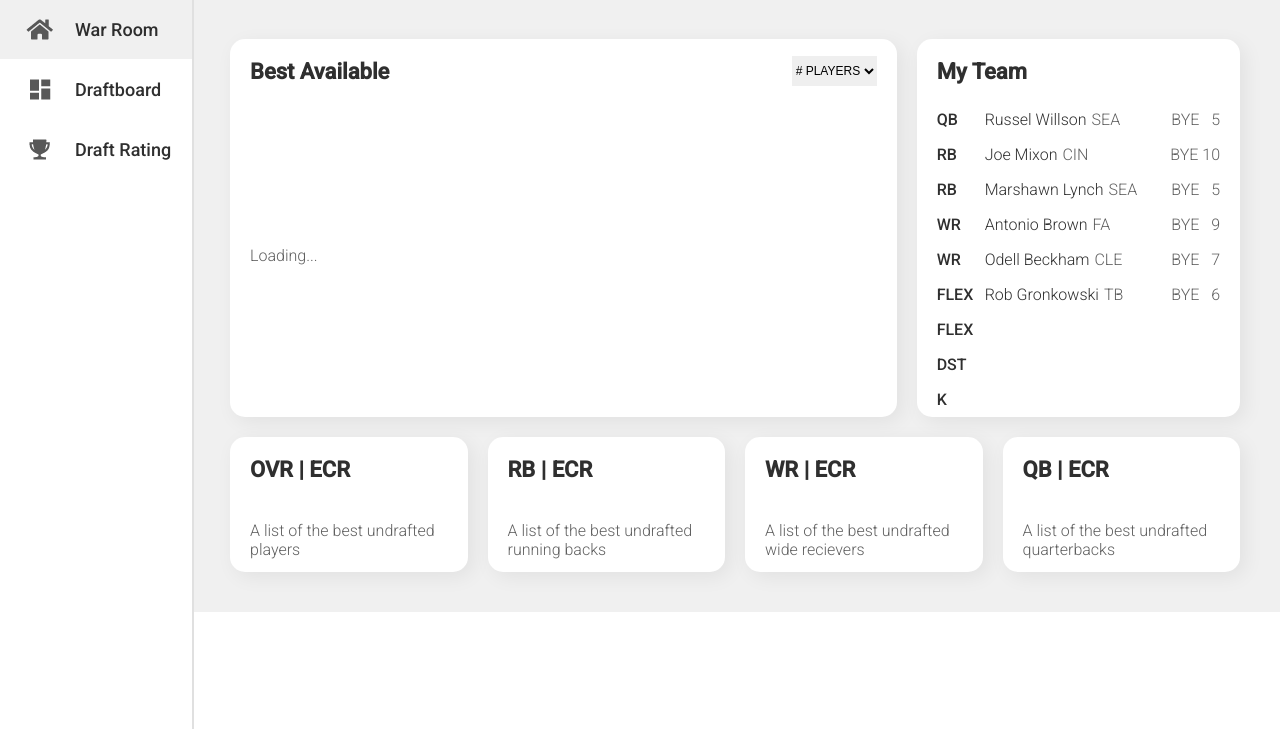
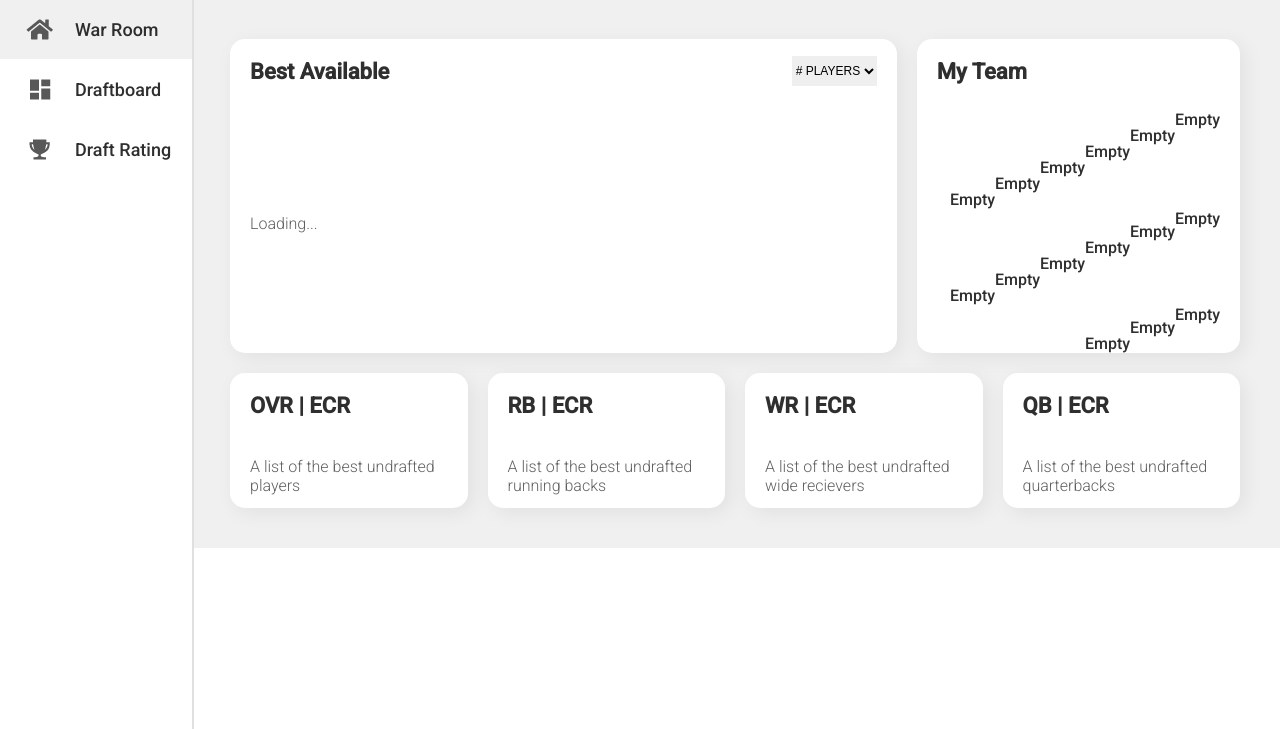
Before and after one commit to ThouShawNotPass/brabble, a browser extension: page docs/index.html in a window 1280 px wide. Shown: the part 71-800 px from the top of the page. Drawn offline with Linux system fonts and the light colour scheme.

Commit message:
Updated basic myTeam rendering

```diff
--- a/docs/index.html
+++ b/docs/index.html
@@ -70,50 +70,50 @@
       <section class="tall table">
         <h1>My Team</h1>
         <ul id='my-team'>
-          <li id="team-qb-1">
-            <span>QB</span>
-            <span class="player-name">Russel Willson<span class="player-team">SEA</span></span>
-            <span class="player-bye">BYE &nbsp 5</span>
+          <li>
+            <span class="player-team">Empty</span>
           </li>
-          <li id="team-rb-1">
-            <span>RB</span>
-            <span class="player-name">Joe Mixon<span class="player-team">CIN</span></span>
-            <span class="player-bye">BYE 10</span>
+          <li>
+            <span class="player-team">Empty</span>
           </li>
-          <li id="team-rb2">
-            <span>RB</span>
-            <span class="player-name">Marshawn Lynch<span class="player-team">SEA</span></span>
-            <span class="player-bye">BYE &nbsp 5</span>
+          <li>
+            <span class="player-team">Empty</span>
           </li>
-          <li id='team-wr-1'>
-            <span>WR</span>
-            <span class="player-name">Antonio Brown<span class='player-team'>FA</span></span>
-            <span class="player-bye">BYE &nbsp 9</span>
+          <li>
+            <span class="player-team">Empty</span>
           </li>
-          <li id="team-wr-2">
-            <span>WR</span>
-            <span class="player-name">Odell Beckham<span class="player-team">CLE</span></span>
-            <span class="player-bye">BYE &nbsp 7</span>
+          <li>
+            <span class="player-team">Empty</span>
           </li>
-          <li class="team-flex-1">
-            <span>FLEX</span>
-            <span class="player-name">Rob Gronkowski<span class="player-team">TB</span class="player-team"></span>
-            <span class="player-bye">BYE &nbsp 6</span>
+          <li>
+            <span class="player-team">Empty</span>
           </li>
-          <li class="team-flex-2">
-            <span>FLEX</span>
-            <span class="player-name"><span class="player-team"></span></span>
-            <span class="player-bye"></span>
+          <li>
+            <span class="player-team">Empty</span>
           </li>
-          <li class="team-dst">
-            <span>DST</span>
-            <span class="player-name"><span class="player-team"></span></span>
-            <span class="player-bye"></span>
+          <li>
+            <span class="player-team">Empty</span>
           </li>
-          <li class="team-k">
-            <span>K</span>
-            <span class="player-name"><span class="player-team"></span></span>
-            <span class="player-bye"></span>
+          <li>
+            <span class="player-team">Empty</span>
+          </li>
+          <li>
+            <span class="player-team">Empty</span>
+          </li>
+          <li>
+            <span class="player-team">Empty</span>
+          </li>
+          <li>
+            <span class="player-team">Empty</span>
+          </li>
+          <li>
+            <span class="player-team">Empty</span>
+          </li>
+          <li>
+            <span class="player-team">Empty</span>
+          </li>
+          <li>
+            <span class="player-team">Empty</span>
           </li>
         </ul>
       </section>
```
